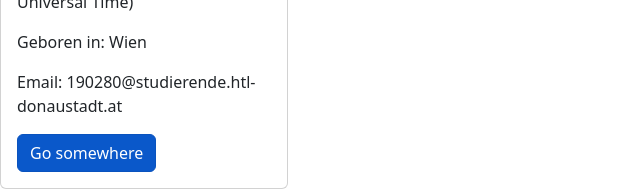
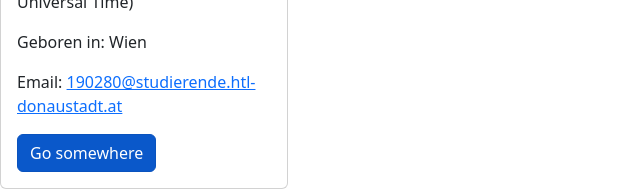
Before and after one commit to mahies/4ahitm_24, an Angular app: page /page_pont in a window 1280 px wide. Shown: the part 131-322 px from the top of the page, without its empty margins (0-640 px from the left). Built offline with nearby package versions, Linux system fonts and the light colour scheme.

Commit message:
SCRUM-27

```diff
--- a/src/app/page-about-me-pont/page-about-me-pont.component.html
+++ b/src/app/page-about-me-pont/page-about-me-pont.component.html
@@ -4,7 +4,7 @@
     <h5 class="card-title">{{me.firstname.toUpperCase() }} {{me.surname}}</h5>
     <p class="card-text">Geboren am: {{me.birthday}}</p>
     <p class="card-text">Geboren in: {{me.city}}</p>
-    <p class="card-text">Email: {{me.email}}</p>
+    <p class="card-text">Email: <a href="mailto:{{me.email}}">{{me.email}}</a></p>
     <a routerLink="" routerLinkActive="active" class="btn btn-primary">Go somewhere</a>
   </div>
 </div>
```
